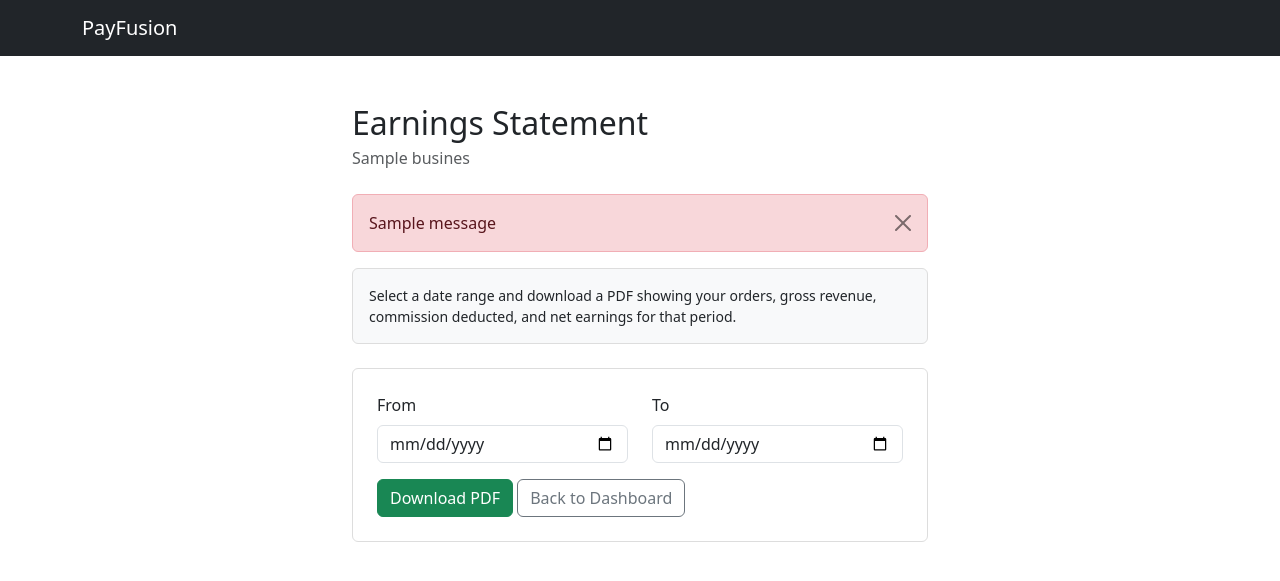
After one commit to Emmanuel-EO1/PayFusion, a Django app: page /users/dashboard/earnings/1/ in a window 1280 px wide. The commit adds this page. Shown: the top 581 px of the page. Run offline with Django 5.2, Linux system fonts and the light colour scheme; a user stored in the database is signed in; tables that the repository leaves empty hold one stand-in row (values such as "Sample post"); one stand-in notice (Sample message) is shown.

Commit message:
feat: Phase 10 complete — Steps 6 and 7, AI description generator, create product view, earnings statement PDF

```diff
--- a/requirements.txt
+++ b/requirements.txt
@@ -20,6 +20,7 @@ psycopg2-binary==2.9.11
 pydantic==2.13.4
 pydantic_core==2.46.4
 python-dotenv==1.2.1
+reportlab==5.0.0
 requests==2.34.0
 sniffio==1.3.1
 sqlparse==0.5.5
--- a/users/templates/users/dashboard.html
+++ b/users/templates/users/dashboard.html
@@ -39,6 +39,9 @@
             <h2>{{ data.business.name }}</h2>
             <a href="{% url 'users:business_analytics' data.business.id %}" class="btn btn-sm btn-outline-primary mb-3">
                 View Analytics
+            </a>
+            <a href="{% url 'users:earnings_statement' data.business.id %}" class="btn btn-sm btn-outline-secondary mb-3 ms-2">
+                Earnings Statement
             </a>
             <a href="{% url 'products:storefront_settings' data.business.id %}" class="btn btn-sm btn-outline-secondary mb-3 ms-2">
                 Storefront Settings
--- /dev/null
+++ b/users/templates/users/earnings_statement.html
@@ -0,0 +1,59 @@
+{% extends 'base.html' %}
+{% load static %}
+
+{% block title %}Earnings Statement — {{ business.name }} — PayFusion{% endblock %}
+
+{% block content %}
+<div class="container mt-5" style="max-width:600px;">
+
+    <h2 class="mb-1">Earnings Statement</h2>
+    <p class="text-muted mb-4">{{ business.name }}</p>
+
+    {% if messages %}
+        {% for message in messages %}
+            <div class="alert alert-danger alert-dismissible">
+                {{ message }}
+                <button type="button" class="btn-close" data-bs-dismiss="alert"></button>
+            </div>
+        {% endfor %}
+    {% endif %}
+
+    <div class="card mb-4" style="border:1px solid #ddd; background:#f8f9fa;">
+        <div class="card-body p-3 small">
+            Select a date range and download a PDF showing your orders,
+            gross revenue, commission deducted, and net earnings for
+            that period.
+        </div>
+    </div>
+
+    <div class="card" style="border:1px solid #ddd;">
+        <div class="card-body p-4">
+            <form method="post">
+                {% csrf_token %}
+
+                <div class="row">
+                    <div class="col-md-6 mb-3">
+                        <label class="form-label">From</label>
+                        <input type="date" name="date_from"
+                               class="form-control" required>
+                    </div>
+                    <div class="col-md-6 mb-3">
+                        <label class="form-label">To</label>
+                        <input type="date" name="date_to"
+                               class="form-control" required>
+                    </div>
+                </div>
+
+                <button type="submit" class="btn btn-success">
+                    Download PDF
+                </button>
+                <a href="{% url 'users:dashboard' %}" class="btn btn-outline-secondary">
+                    Back to Dashboard
+                </a>
+
+            </form>
+        </div>
+    </div>
+
+</div>
+{% endblock %}
--- a/users/urls.py
+++ b/users/urls.py
@@ -14,6 +14,7 @@ urlpatterns = [
 
     path('dashboard/', views.dashboard, name='dashboard'),
     path('dashboard/analytics/<int:business_id>/', views.business_analytics, name='business_analytics'),
+    path('dashboard/earnings/<int:business_id>/', views.earnings_statement, name='earnings_statement'),
 
     path('history/', views.transaction_history, name='transaction_history'),
     path('sales/', views.sales_history, name='sales_history'),
--- a/users/views.py
+++ b/users/views.py
@@ -1,6 +1,9 @@
 import logging
+import json
+from decimal import Decimal
 
 from django.shortcuts import render, redirect, get_object_or_404
+from django.contrib import messages
 from django.contrib.auth.decorators import login_required
 from django.db.models import Prefetch, Sum, Count
 
@@ -13,11 +16,6 @@ logger = logging.getLogger('payfusion')
 
 @login_required
 def dashboard(request):
-    """
-    Vendor dashboard — shows escrow/available/total wallet
-    breakdown, revenue, order stats, and recent orders for
-    each business owned.
-    """
     businesses = (
         Business.objects
         .filter(owner=request.user)
@@ -70,9 +68,6 @@ def dashboard(request):
 
 @login_required
 def transaction_history(request):
-    """
-    Customer view — all payments made by this user.
-    """
     transactions = (
         Transaction.objects
         .filter(
@@ -97,9 +92,6 @@ def transaction_history(request):
 
 @login_required
 def sales_history(request):
-    """
-    Vendor view — orders received per business, separated by business.
-    """
     businesses = (
         Business.objects
         .filter(owner=request.user)
@@ -124,9 +116,6 @@ def sales_history(request):
 
 @login_required
 def payout_history(request):
-    """
-    Vendor view — all withdrawal requests and their statuses.
-    """
     businesses = Business.objects.filter(owner=request.user)
 
     if not businesses.exists():
@@ -150,29 +139,20 @@ def payout_history(request):
     })
 
 
-# ============================================================
-# VENDOR — BUSINESS ANALYTICS
-#
-# Revenue and order charts for a specific business.
-# Separate page from the dashboard to avoid loading heavy
-# aggregation data on every dashboard page load.
-# ============================================================
 @login_required
 def business_analytics(request, business_id):
+    from django.db.models import Sum, Count
+    from django.db.models.functions import TruncDay
+    from django.utils import timezone
+
     business = get_object_or_404(
         Business,
         id=business_id,
         owner=request.user,
     )
 
-    from django.db.models import Sum, Count
-    from django.db.models.functions import TruncDay
-    from django.utils import timezone
-    from orders.models import OrderItem
-
     thirty_days_ago = timezone.now() - timezone.timedelta(days=30)
 
-    # Daily revenue — last 30 days
     daily_revenue = (
         business.orders
         .filter(status='paid', created_at__gte=thirty_days_ago)
@@ -182,7 +162,6 @@ def business_analytics(request, business_id):
         .order_by('day')
     )
 
-    # Daily order count — last 30 days
     daily_orders = (
         business.orders
         .filter(status='paid', created_at__gte=thirty_days_ago)
@@ -192,7 +171,6 @@ def business_analytics(request, business_id):
         .order_by('day')
     )
 
-    # Top 10 products by revenue
     top_by_revenue = (
         OrderItem.objects
         .filter(order__business=business, order__status='paid')
@@ -201,7 +179,6 @@ def business_analytics(request, business_id):
         .order_by('-revenue')[:10]
     )
 
-    # Top 10 products by units sold
     top_by_units = (
         OrderItem.objects
         .filter(order__business=business, order__status='paid')
@@ -210,24 +187,12 @@ def business_analytics(request, business_id):
         .order_by('-units')[:10]
     )
 
-    # Serialise querysets to JSON-safe lists for Chart.js
-    import json
-    from decimal import Decimal
-
-    def decimal_default(obj):
-        if isinstance(obj, Decimal):
-            return float(obj)
-        raise TypeError
-
     revenue_labels = [entry['day'].strftime('%b %d') for entry in daily_revenue]
     revenue_data   = [float(entry['revenue']) for entry in daily_revenue]
-
     order_labels   = [entry['day'].strftime('%b %d') for entry in daily_orders]
     order_data     = [entry['count'] for entry in daily_orders]
-
-    rev_product_labels = [entry['product__name'] for entry in top_by_revenue]
-    rev_product_data   = [float(entry['revenue']) for entry in top_by_revenue]
-
+    rev_product_labels  = [entry['product__name'] for entry in top_by_revenue]
+    rev_product_data    = [float(entry['revenue']) for entry in top_by_revenue]
     unit_product_labels = [entry['product__name'] for entry in top_by_units]
     unit_product_data   = [entry['units'] for entry in top_by_units]
 
@@ -242,3 +207,199 @@ def business_analytics(request, business_id):
         'unit_product_labels':  json.dumps(unit_product_labels),
         'unit_product_data':    json.dumps(unit_product_data),
     })
+
+
+@login_required
+def earnings_statement(request, business_id):
+    from django.http import HttpResponse
+    from django.utils import timezone
+    from datetime import datetime
+    import io
+
+    from reportlab.lib.pagesizes import A4
+    from reportlab.lib import colors
+    from reportlab.lib.styles import getSampleStyleSheet, ParagraphStyle
+    from reportlab.lib.units import mm
+    from reportlab.platypus import (
+        SimpleDocTemplate, Paragraph, Spacer, Table, TableStyle
+    )
+
+    business = get_object_or_404(
+        Business,
+        id=business_id,
+        owner=request.user,
+    )
+
+    if request.method == 'GET':
+        return render(request, 'users/earnings_statement.html', {
+            'business': business,
+        })
+
+    date_from_raw = request.POST.get('date_from', '').strip()
+    date_to_raw   = request.POST.get('date_to', '').strip()
+
+    try:
+        date_from = datetime.strptime(date_from_raw, '%Y-%m-%d').date()
+        date_to   = datetime.strptime(date_to_raw,   '%Y-%m-%d').date()
+    except ValueError:
+        messages.error(request, 'Please enter valid dates in YYYY-MM-DD format.')
+        return render(request, 'users/earnings_statement.html', {
+            'business': business,
+        })
+
+    if date_from > date_to:
+        messages.error(request, 'Start date must be before end date.')
+        return render(request, 'users/earnings_statement.html', {
+            'business': business,
+        })
+
+    orders = Order.objects.filter(
+        business=business,
+        status='paid',
+        created_at__date__gte=date_from,
+        created_at__date__lte=date_to,
+    ).order_by('created_at')
+
+    total_gross      = sum(o.total_amount for o in orders)
+    total_commission = sum((o.commission_fee or Decimal('0.00')) for o in orders)
+    total_net        = total_gross - total_commission
+
+    buffer = io.BytesIO()
+
+    doc = SimpleDocTemplate(
+        buffer,
+        pagesize=A4,
+        rightMargin=20 * mm,
+        leftMargin=20 * mm,
+        topMargin=20 * mm,
+        bottomMargin=20 * mm,
+    )
+
+    styles = getSampleStyleSheet()
+
+    title_style = ParagraphStyle(
+        'Title', parent=styles['Heading1'], fontSize=18, spaceAfter=4,
+    )
+    subtitle_style = ParagraphStyle(
+        'Subtitle', parent=styles['Normal'], fontSize=10,
+        textColor=colors.grey, spaceAfter=16,
+    )
+    section_style = ParagraphStyle(
+        'Section', parent=styles['Heading2'], fontSize=12,
+        spaceBefore=12, spaceAfter=6,
+    )
+    footer_style = ParagraphStyle(
+        'Footer', parent=styles['Normal'], fontSize=7, textColor=colors.grey,
+    )
+
+    story = []
+
+    story.append(Paragraph('PayFusion', styles['Heading1']))
+    story.append(Paragraph('Earnings Statement', title_style))
+    story.append(Paragraph(
+        f'{business.name} | '
+        f'{date_from.strftime("%d %b %Y")} to {date_to.strftime("%d %b %Y")}',
+        subtitle_style
+    ))
+    story.append(Spacer(1, 6 * mm))
+
+    story.append(Paragraph('Summary', section_style))
+
+    summary_data = [
+        ['Total Orders',     str(orders.count())],
+        ['Gross Revenue',    f'N{total_gross:,.2f}'],
+        ['Total Commission', f'N{total_commission:,.2f}'],
+        ['Net Earnings',     f'N{total_net:,.2f}'],
+    ]
+
+    summary_table = Table(summary_data, colWidths=[80 * mm, 60 * mm])
+    summary_table.setStyle(TableStyle([
+        ('FONTNAME',     (0, 0), (-1, -1), 'Helvetica'),
+        ('FONTSIZE',     (0, 0), (-1, -1), 10),
+        ('FONTNAME',     (0, 3), (-1, 3),  'Helvetica-Bold'),
+        ('TEXTCOLOR',    (0, 3), (-1, 3),  colors.HexColor('#10b981')),
+        ('ROWBACKGROUNDS', (0, 0), (-1, -1), [colors.whitesmoke, colors.white]),
+        ('BOX',          (0, 0), (-1, -1), 0.5, colors.lightgrey),
+        ('INNERGRID',    (0, 0), (-1, -1), 0.25, colors.lightgrey),
+        ('TOPPADDING',   (0, 0), (-1, -1), 4),
+        ('BOTTOMPADDING',(0, 0), (-1, -1), 4),
+        ('LEFTPADDING',  (0, 0), (-1, -1), 8),
+    ]))
+
+    story.append(summary_table)
+    story.append(Spacer(1, 8 * mm))
+
+    story.append(Paragraph('Order Breakdown', section_style))
+
+    if orders:
+        order_data = [
+            ['Date', 'Reference', 'Gross (N)', 'Commission (N)', 'Net (N)']
+        ]
+
+        for order in orders:
+            commission = order.commission_fee or Decimal('0.00')
+            net = order.total_amount - commission
+            order_data.append([
+                order.created_at.strftime('%d %b %Y'),
+                order.reference,
+                f'{order.total_amount:,.2f}',
+                f'{commission:,.2f}',
+                f'{net:,.2f}',
+            ])
+
+        order_data.append([
+            'TOTAL', '',
+            f'{total_gross:,.2f}',
+            f'{total_commission:,.2f}',
+            f'{total_net:,.2f}',
+        ])
+
+        col_widths = [28 * mm, 45 * mm, 32 * mm, 36 * mm, 30 * mm]
+        orders_table = Table(order_data, colWidths=col_widths)
+        orders_table.setStyle(TableStyle([
+            ('BACKGROUND',   (0, 0), (-1, 0),  colors.HexColor('#1e293b')),
+            ('TEXTCOLOR',    (0, 0), (-1, 0),  colors.white),
+            ('FONTNAME',     (0, 0), (-1, 0),  'Helvetica-Bold'),
+            ('FONTSIZE',     (0, 0), (-1, 0),  9),
+            ('FONTNAME',     (0, 1), (-1, -2), 'Helvetica'),
+            ('FONTSIZE',     (0, 1), (-1, -2), 8),
+            ('ROWBACKGROUNDS', (0, 1), (-1, -2), [colors.white, colors.whitesmoke]),
+            ('FONTNAME',     (0, -1), (-1, -1), 'Helvetica-Bold'),
+            ('BACKGROUND',   (0, -1), (-1, -1), colors.HexColor('#f0fdf4')),
+            ('TEXTCOLOR',    (0, -1), (-1, -1), colors.HexColor('#10b981')),
+            ('ALIGN',        (2, 0),  (-1, -1), 'RIGHT'),
+            ('ALIGN',        (0, 0),  (1, -1),  'LEFT'),
+            ('BOX',          (0, 0),  (-1, -1), 0.5, colors.lightgrey),
+            ('INNERGRID',    (0, 0),  (-1, -1), 0.25, colors.lightgrey),
+            ('TOPPADDING',   (0, 0),  (-1, -1), 4),
+            ('BOTTOMPADDING',(0, 0),  (-1, -1), 4),
+            ('LEFTPADDING',  (0, 0),  (-1, -1), 6),
+            ('RIGHTPADDING', (0, 0),  (-1, -1), 6),
+        ]))
+
+        story.append(orders_table)
+    else:
+        story.append(Paragraph(
+            'No paid orders found in this date range.',
+            styles['Normal']
+        ))
+
+    story.append(Spacer(1, 10 * mm))
+    story.append(Paragraph(
+        f'Generated by PayFusion on '
+        f'{timezone.now().strftime("%d %b %Y at %H:%M")}. '
+        f'Commission figures are taken from recorded order data.',
+        footer_style
+    ))
+
+    doc.build(story)
+
+    buffer.seek(0)
+    filename = (
+        f'PayFusion_Earnings_{business.slug}_'
+        f'{date_from.strftime("%Y%m%d")}_to_{date_to.strftime("%Y%m%d")}.pdf'
+    )
+
+    response = HttpResponse(buffer, content_type='application/pdf')
+    response['Content-Disposition'] = f'attachment; filename="{filename}"'
+    return response
```
